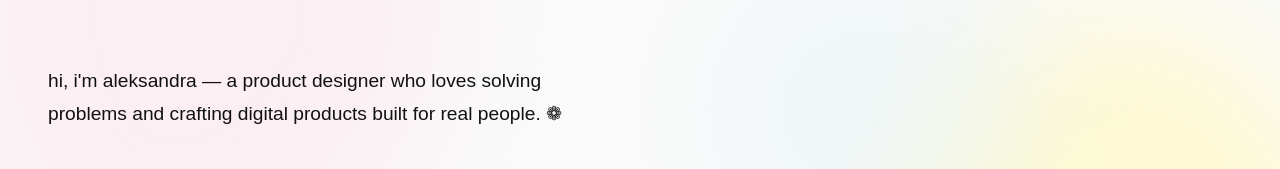
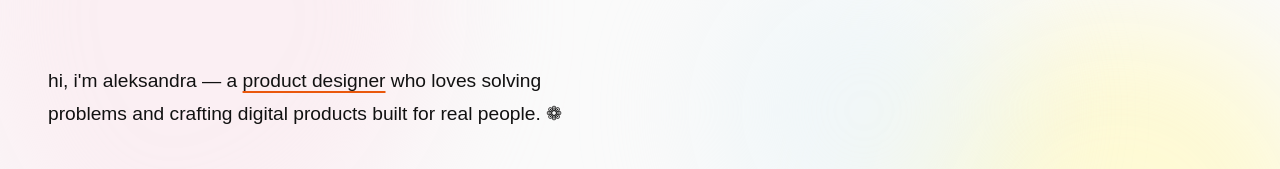
Before and after one commit to slowturtle1/Portfolio, a Next.js app: page /Portfolio/ in a window 1280 px wide. Shown: the part 274-443 px from the top of the page. Built offline with nearby package versions, Linux system fonts and the light colour scheme; a web font is replaced by a local one.

Commit message:
Underline 'product designer' in typewriter hero
Orange accent underline appears as the word is typed.

Co-Authored-By: Claude Sonnet 4.6 <noreply@anthropic.com>

```diff
--- a/src/app/globals.css
+++ b/src/app/globals.css
@@ -283,6 +283,12 @@ img { display: block; max-width: 100%; }
   color: var(--text-primary);
   line-height: 1.7;
   max-width: 520px;
+}
+.hero-underline {
+  text-decoration: underline;
+  text-decoration-color: var(--accent-primary);
+  text-underline-offset: 4px;
+  text-decoration-thickness: 1.5px;
 }
 .typewriter-cursor {
   display: inline-block;
--- a/src/app/page.tsx
+++ b/src/app/page.tsx
@@ -21,9 +21,19 @@ function Typewriter({ text, speed = 18 }: { text: string; speed?: number }) {
     return () => clearInterval(t)
   }, [text, speed])
 
+  const target = 'product designer'
+  const idx = displayed.indexOf(target)
+  const content = idx === -1 ? displayed : (
+    <>
+      {displayed.slice(0, idx)}
+      <span className="hero-underline">{displayed.slice(idx, idx + target.length)}</span>
+      {displayed.slice(idx + target.length)}
+    </>
+  )
+
   return (
     <span>
-      {displayed}
+      {content}
       {!done && <span className="typewriter-cursor">|</span>}
     </span>
   )
```
